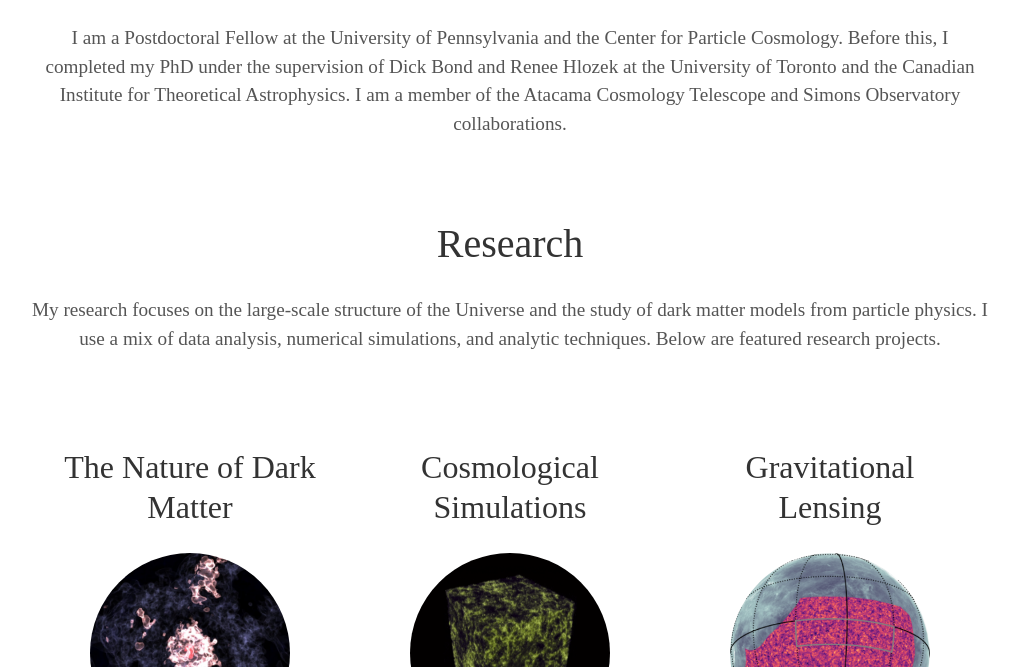
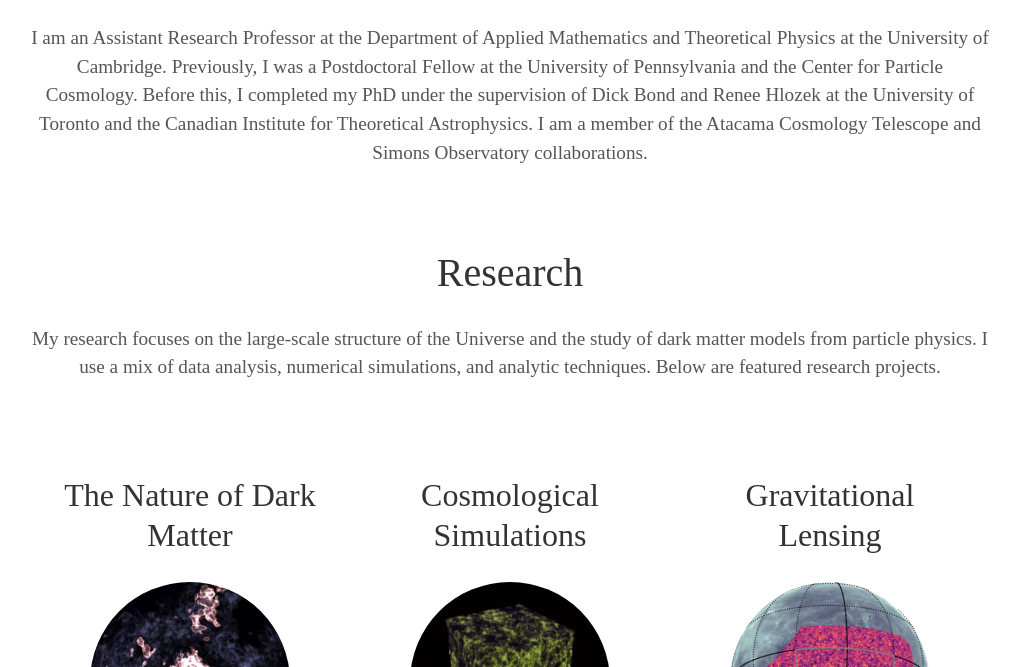
Before and after one commit to alexlague/alexlague.github.io, a Jekyll site: the page index.html, which Jekyll copies as it is, in a window 1280 px wide and 900 px high, scrolled down 1128 px, cut to the strip 233-900 px from the top of the window. Shown: the whole strip, without its empty margins (130-1150 px from the left). Built offline with Jekyll 4.4.1, drawn with Linux system fonts in a browser that asks for light colours; some web fonts are replaced.

Commit message:
updated bio

```diff
--- a/index.html
+++ b/index.html
@@ -56,7 +56,7 @@
 }
 </style>
   <img src="Lague_Alex.jpg" alt="Me" width="300" height="300">
-  <p>I am a Postdoctoral Fellow at the University of Pennsylvania and the Center for Particle Cosmology. Before this, I completed my PhD under the supervision of Dick Bond and Renee Hlozek at the University of Toronto and the Canadian Institute for Theoretical Astrophysics. I am a member of the Atacama Cosmology Telescope and Simons Observatory collaborations.</p>
+  <p>I am an Assistant Research Professor at the Department of Applied Mathematics and Theoretical Physics at the University of Cambridge. Previously, I was a Postdoctoral Fellow at the University of Pennsylvania and the Center for Particle Cosmology. Before this, I completed my PhD under the supervision of Dick Bond and Renee Hlozek at the University of Toronto and the Canadian Institute for Theoretical Astrophysics. I am a member of the Atacama Cosmology Telescope and Simons Observatory collaborations.</p>
 </div>
 </div>
 
```
Also changed, not shown: 1 other file.
